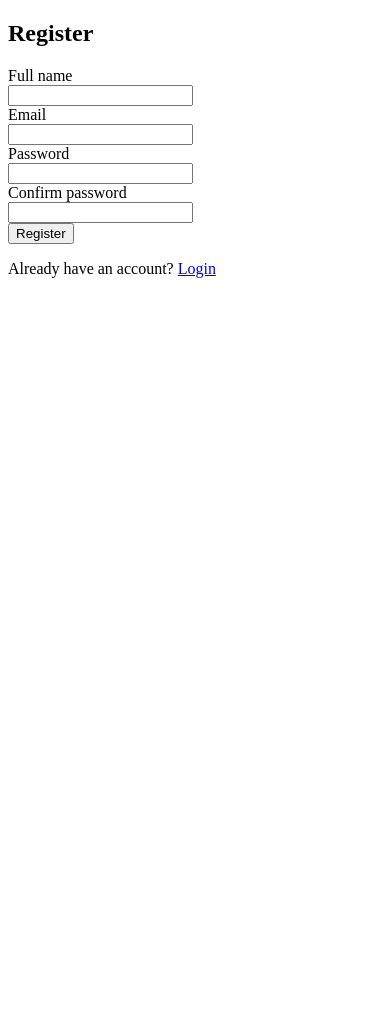
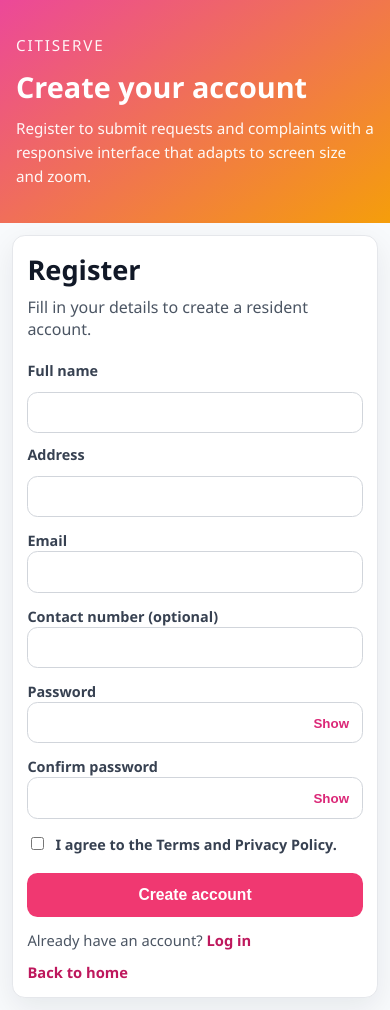
Before and after one commit to NAINTIN/CitiServe, a PHP site: page /register.php in a window 390 px wide. Before the commit the page ends 278 px from the top, so only its background shows below. Run offline with PHP 8.4, Linux system fonts and the light colour scheme.

Commit message:
feat: integrate responsive login and register UI with backend auth
Agent-Logs-Url: https://github.com/NAINTIN/CitiServe/sessions/cf286aa2-e2c8-4aa1-9c3e-9b32bb215233

Co-authored-by: NAINTIN <100840327+NAINTIN@users.noreply.github.com>

```diff
--- a/public/register.php
+++ b/public/register.php
@@ -1,33 +1,33 @@
 <?php
 require_once __DIR__ . '/../app/core/CitiServeData.php';
 
-// Start the session (we need it to log in the user after registration)
 session_start();
 
 $data = new CitiServeData();
 
-// This array will hold any error messages
 $errors = [];
+$old = ['full_name' => '', 'email' => '', 'address' => '', 'contact_number' => '', 'accept_terms' => '0'];
 
-// This array remembers what the user typed so we can show it again if there's an error
-$old = ['full_name' => '', 'email' => ''];
-
-// Check if the form was submitted (POST request)
 if ($_SERVER['REQUEST_METHOD'] === 'POST') {
-
-    // Get the values from the form and trim whitespace
     $full_name = trim(isset($_POST['full_name']) ? $_POST['full_name'] : '');
     $email = trim(isset($_POST['email']) ? $_POST['email'] : '');
+    $address = trim(isset($_POST['address']) ? $_POST['address'] : '');
+    $contact_number = trim(isset($_POST['contact_number']) ? $_POST['contact_number'] : '');
     $password = isset($_POST['password']) ? $_POST['password'] : '';
     $password_confirm = isset($_POST['password_confirm']) ? $_POST['password_confirm'] : '';
+    $accept_terms = isset($_POST['accept_terms']) ? '1' : '0';
 
-    // Save the values so we can show them again in the form
     $old['full_name'] = $full_name;
     $old['email'] = $email;
+    $old['address'] = $address;
+    $old['contact_number'] = $contact_number;
+    $old['accept_terms'] = $accept_terms;
 
-    // Validate the form inputs
     if ($full_name === '') {
         $errors[] = 'Full name is required.';
+    }
+    if ($address === '') {
+        $errors[] = 'Address is required.';
     }
     if ($email === '' || !filter_var($email, FILTER_VALIDATE_EMAIL)) {
         $errors[] = 'Valid email is required.';
@@ -38,29 +38,30 @@ if ($_SERVER['REQUEST_METHOD'] === 'POST') {
     if ($password !== $password_confirm) {
         $errors[] = 'Passwords do not match.';
     }
+    if ($accept_terms !== '1') {
+        $errors[] = 'You must agree to the Terms and Privacy Policy.';
+    }
+    if ($contact_number !== '' && !preg_match('/^[0-9+\-\s()]{7,20}$/', $contact_number)) {
+        $errors[] = 'Contact number format is invalid.';
+    }
 
-    // If there are no errors so far, try to create the account
     if (empty($errors)) {
-        // Check if the email is already taken
         $existingUser = $data->findUserByEmail($email);
 
         if ($existingUser) {
             $errors[] = 'Email already registered.';
         } else {
-            // Hash the password for safe storage
             $hash = password_hash($password, PASSWORD_DEFAULT);
 
-            // Create the user in the database
             $userId = $data->createUser([
                 'full_name' => $full_name,
                 'email' => $email,
-                'password_hash' => $hash
+                'password_hash' => $hash,
+                'address' => $address,
+                'contact_number' => $contact_number !== '' ? $contact_number : null,
             ]);
 
-            // Log the user in by saving their ID in the session
             $_SESSION['user_id'] = $userId;
-
-            // Redirect to the home page
             header('Location: /CitiServe/public/index.php');
             exit;
         }
@@ -68,45 +69,90 @@ if ($_SERVER['REQUEST_METHOD'] === 'POST') {
 }
 ?>
 <!doctype html>
-<html>
-<head><meta charset="utf-8"><title>Register</title></head>
+<html lang="en">
+<head>
+    <meta charset="utf-8">
+    <meta name="viewport" content="width=device-width, initial-scale=1">
+    <title>Register | CitiServe</title>
+    <link rel="stylesheet" href="/CitiServe/public/assets/css/auth.css">
+</head>
 <body>
+<main class="auth-page">
+    <section class="auth-hero auth-hero-register">
+        <div class="auth-hero-content">
+            <p class="auth-kicker">CitiServe</p>
+            <h1>Create your account</h1>
+            <p>Register to submit requests and complaints with a responsive interface that adapts to screen size and zoom.</p>
+        </div>
+    </section>
+
+    <section class="auth-panel">
+        <div class="auth-card">
             <h2>Register</h2>
+            <p class="auth-subtext">Fill in your details to create a resident account.</p>
 
             <?php if ($errors): ?>
-    <div style="color:red">
+                <div class="auth-alert auth-alert-error">
                     <ul>
-            <?php foreach ($errors as $e): ?><li><?=htmlspecialchars($e)?></li><?php endforeach; ?>
+                        <?php foreach ($errors as $e): ?>
+                            <li><?= htmlspecialchars($e) ?></li>
+                        <?php endforeach; ?>
                     </ul>
                 </div>
             <?php endif; ?>
 
-<form method="post" action="">
+            <form method="post" action="" class="auth-form" novalidate>
+                <label for="full_name">Full name</label>
+                <input id="full_name" type="text" name="full_name" value="<?= htmlspecialchars($old['full_name']) ?>" required autocomplete="name">
+
+                <label for="address">Address</label>
+                <input id="address" type="text" name="address" value="<?= htmlspecialchars($old['address']) ?>" required autocomplete="street-address">
+
+                <div class="auth-grid-2">
                     <div>
-        <label>Full name<br>
-            <input type="text" name="full_name" value="<?=htmlspecialchars($old['full_name'])?>">
-        </label>
+                        <label for="email">Email</label>
+                        <input id="email" type="email" name="email" value="<?= htmlspecialchars($old['email']) ?>" required autocomplete="email">
                     </div>
                     <div>
-        <label>Email<br>
-            <input type="email" name="email" value="<?=htmlspecialchars($old['email'])?>">
-        </label>
+                        <label for="contact_number">Contact number (optional)</label>
+                        <input id="contact_number" type="text" name="contact_number" value="<?= htmlspecialchars($old['contact_number']) ?>" autocomplete="tel">
+                    </div>
+                </div>
+
+                <div class="auth-grid-2">
+                    <div>
+                        <label for="password">Password</label>
+                        <div class="auth-password-wrap">
+                            <input id="password" type="password" name="password" required minlength="6" autocomplete="new-password">
+                            <button type="button" class="auth-toggle-password" data-target="password" aria-label="Toggle password visibility">Show</button>
+                        </div>
                     </div>
                     <div>
-        <label>Password<br>
-            <input type="password" name="password">
+                        <label for="password_confirm">Confirm password</label>
+                        <div class="auth-password-wrap">
+                            <input id="password_confirm" type="password" name="password_confirm" required minlength="6" autocomplete="new-password">
+                            <button type="button" class="auth-toggle-password" data-target="password_confirm" aria-label="Toggle confirm password visibility">Show</button>
+                        </div>
+                    </div>
+                </div>
+
+                <label class="auth-checkbox-row">
+                    <input type="checkbox" name="accept_terms" value="1" <?= $old['accept_terms'] === '1' ? 'checked' : '' ?>>
+                    <span>I agree to the Terms and Privacy Policy.</span>
                 </label>
-    </div>
-    <div>
-        <label>Confirm password<br>
-            <input type="password" name="password_confirm">
-        </label>
-    </div>
-    <div>
-        <button type="submit">Register</button>
-    </div>
+
+                <button type="submit" class="auth-button">Create account</button>
             </form>
 
-<p>Already have an account? <a href="login.php">Login</a></p>
+            <p class="auth-links">
+                Already have an account? <a href="/CitiServe/public/login.php">Log in</a>
+            </p>
+            <p class="auth-links">
+                <a href="/CitiServe/public/index.php">Back to home</a>
+            </p>
+        </div>
+    </section>
+</main>
+<script src="/CitiServe/public/assets/js/auth.js" defer></script>
 </body>
 </html>
```
Also changed, not shown: public/login.php (+46 -34 lines), public/assets/css/auth.css (added), public/assets/js/auth.js (added). Lines whose indentation alone changed are shown as unchanged.
